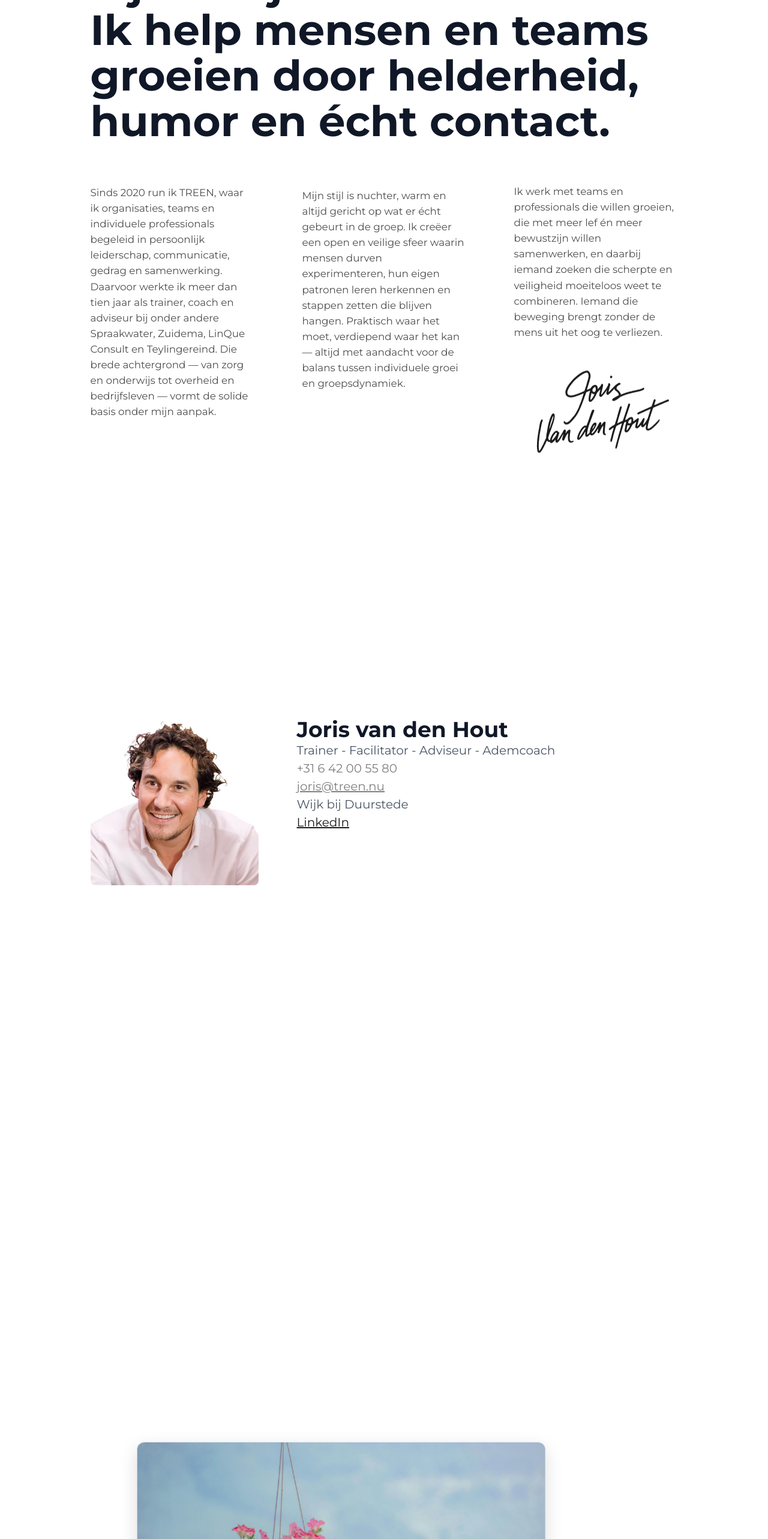
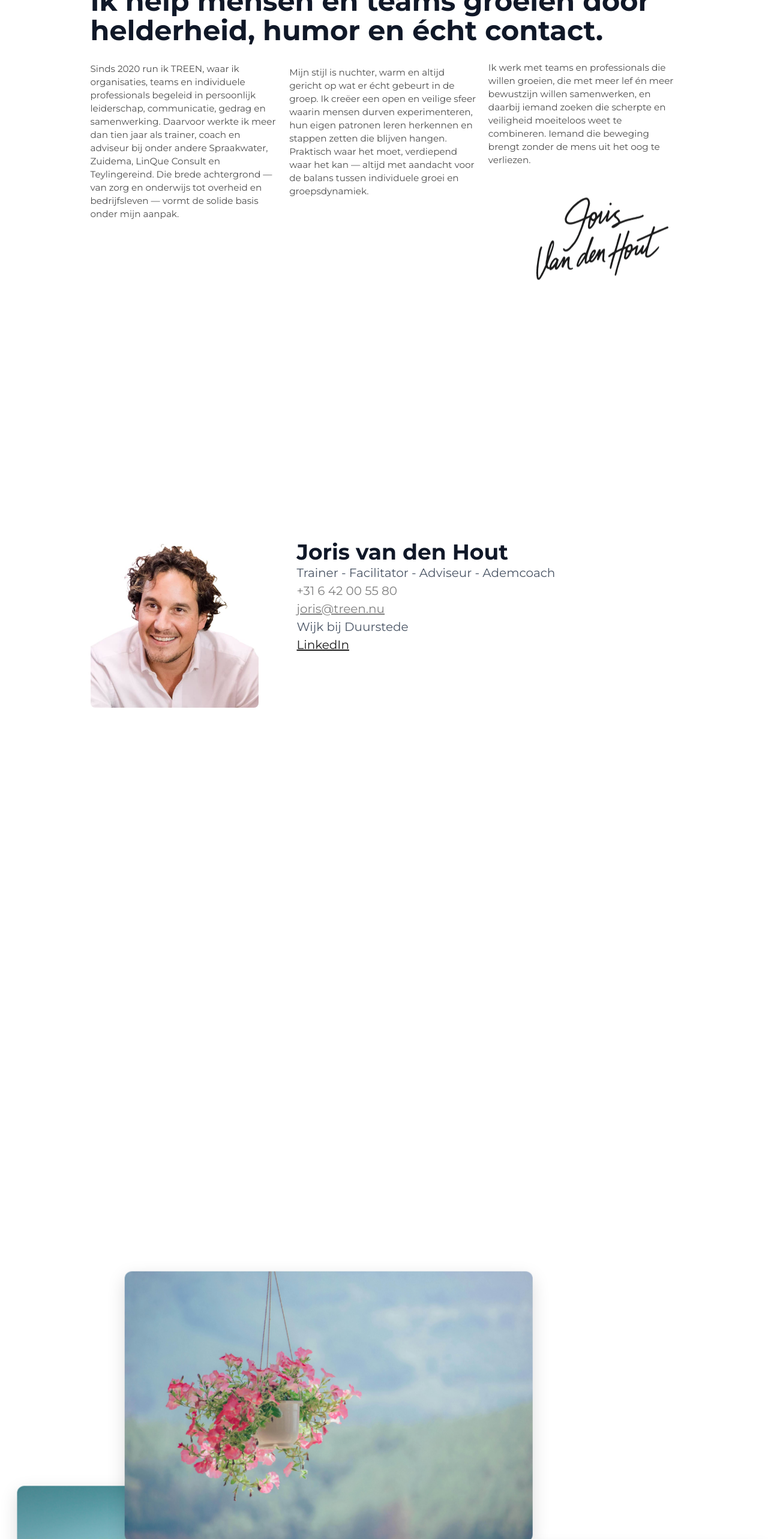
Before and after one commit to jonassmets/treen, a Next.js app: page / in a window 1280 px wide. Shown: the part 160-2726 px from the top of the page at 60% size. Built offline with nearby package versions, Linux system fonts and the light colour scheme.

Commit message:
New smaller desktop version

```diff
--- a/app/globals.css
+++ b/app/globals.css
@@ -164,6 +164,55 @@ body {
   .hero-shell {
     height: auto;
     justify-content: center;
+  }
+}
+
+@media (min-width: 1024px) and (max-height: 1024px) {
+  .hero-section,
+  .profile-section,
+  .contact-section {
+    padding-block: clamp(32px, 8vh, 80px);
+  }
+
+  .hero-title {
+    font-size: clamp(2.6rem, 3.6vw, 4.8rem);
+    margin-bottom: clamp(1.25rem, 2.6vh, 2.8rem);
+  }
+
+  .hero-shell {
+    gap: clamp(20px, 2.2vh, 30px);
+  }
+
+  .hero-grid {
+    gap: clamp(14px, 2vh, 22px);
+  }
+
+  .hero-grid p {
+    font-size: clamp(0.95rem, 1.05vw, 1.2rem);
+    line-height: 1.45;
+  }
+
+  .mobile-signature {
+    margin-top: 8px;
+  }
+
+  .contact-title {
+    font-size: clamp(2.3rem, 3.3vw, 3.8rem);
+    margin-bottom: clamp(0.85rem, 2vh, 1.75rem);
+  }
+
+  .contact-grid {
+    gap: clamp(12px, 1.6vh, 18px);
+  }
+
+  .contact-form input,
+  .contact-form textarea {
+    padding: 12px 14px;
+  }
+
+  .contact-submit {
+    margin-top: clamp(16px, 2vh, 28px) !important;
+    padding: 16px 44px !important;
   }
 }
 
--- a/app/page.tsx
+++ b/app/page.tsx
@@ -440,7 +440,7 @@ export default function Home() {
       {/* Hero Section - Entry Text + Paragraphs */}
       <section className="hero-section w-full flex items-center justify-center" style={{
         minHeight: 'min(100vh, 900px)',
-        padding: 'clamp(64px, 12vh, 150px) 0',
+        padding: 'clamp(36px, 10vh, 140px) 0',
         scrollSnapAlign: 'start',
         scrollSnapStop: 'always',
         display: 'flex',
@@ -455,7 +455,7 @@ export default function Home() {
             display: 'flex',
             flexDirection: 'column',
             justifyContent: 'center',
-            gap: 'clamp(32px, 4vh, 48px)'
+            gap: 'clamp(24px, 3vh, 40px)'
           }}
         >
   {/* Hero Title */}
@@ -549,7 +549,7 @@ export default function Home() {
         scrollSnapStop: 'always',
         display: 'flex',
         alignItems: 'center',
-        padding: 'clamp(64px, 12vh, 150px) 0'
+        padding: 'clamp(44px, 10vh, 140px) 0'
         }}
       >
         <div className="w-full px-6 md:px-12" style={{ maxWidth: '979px' }}>
@@ -660,7 +660,7 @@ export default function Home() {
         scrollSnapStop: 'always',
         display: 'flex',
         alignItems: 'center',
-        padding: 'clamp(72px, 12vh, 150px) 0'
+        padding: 'clamp(48px, 10vh, 140px) 0'
       }}
       >
         <div className="w-full px-6 md:px-12" style={{ maxWidth: '979px', position: 'relative', zIndex: 1 }}>
@@ -671,7 +671,7 @@ export default function Home() {
           onSubmit={handleContactSubmit}
           noValidate
         >
-          <div className="contact-grid grid grid-cols-1 md:grid-cols-2 gap-16">
+          <div className="contact-grid grid grid-cols-1 md:grid-cols-2 gap-12 md:gap-16">
             <div>
               <input
                 type="text"
@@ -765,7 +765,7 @@ export default function Home() {
           <button
             type="submit"
             className="contact-submit bg-gray-900 text-white font-semibold transition-colors disabled:opacity-60"
-            style={{ borderRadius: '50px', marginTop: '48px', padding: '20px 60px' }}
+            style={{ borderRadius: '50px', marginTop: '36px', padding: '18px 48px' }}
             onMouseEnter={(e) => e.currentTarget.style.backgroundColor = accentColor}
             onMouseLeave={(e) => e.currentTarget.style.backgroundColor = '#1a1a1a'}
             disabled={isSubmitting}
```
